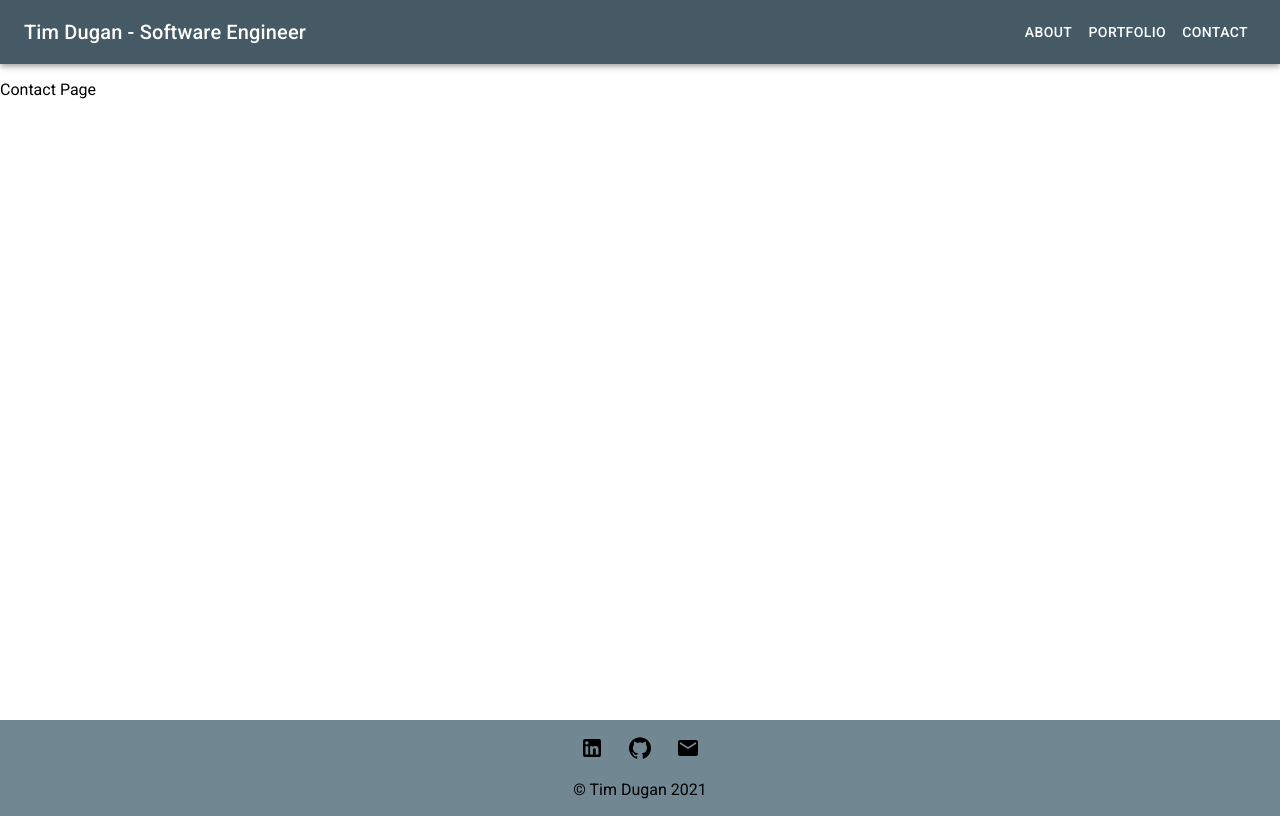
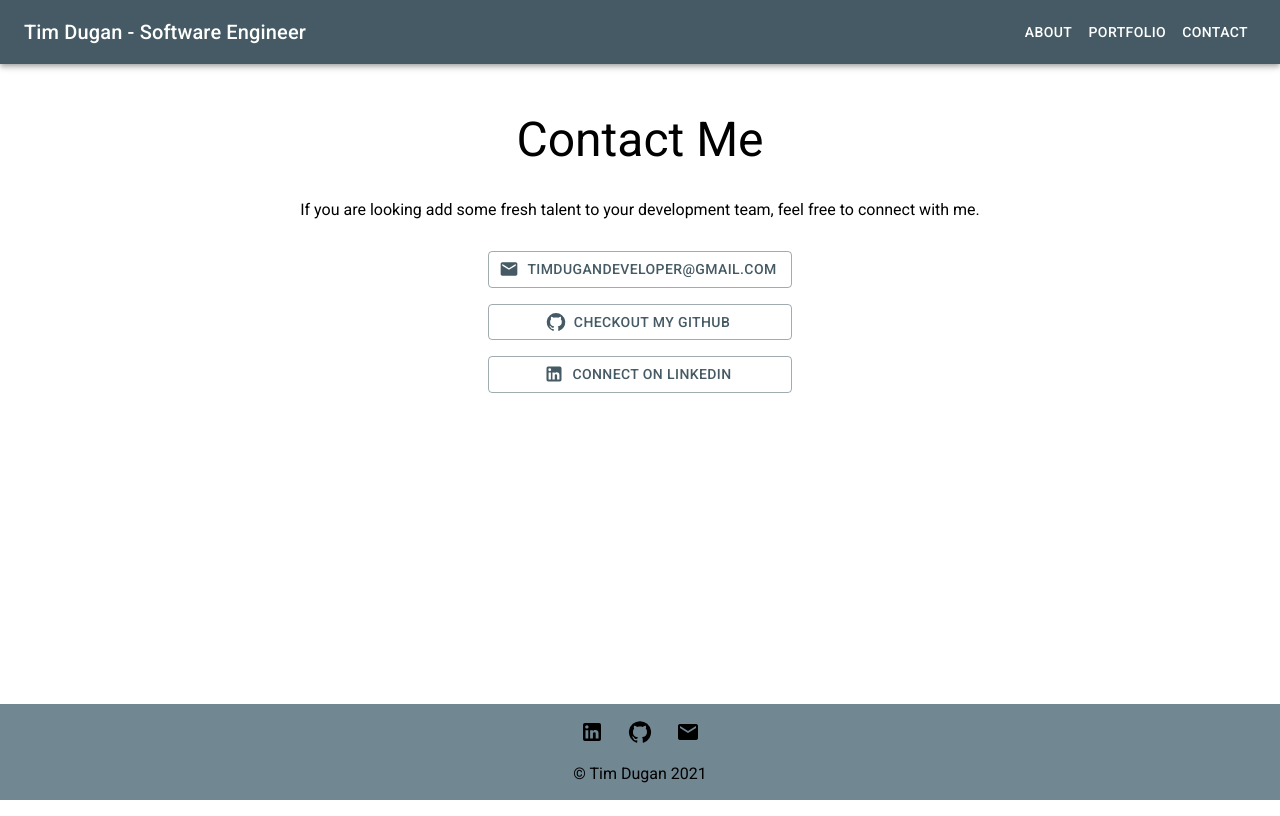
Before and after one commit to tadugan/tadugan.github.io, a React (Create React App) app: page /#/contact in a window 1280 px wide. Built offline with nearby package versions, Linux system fonts and the light colour scheme.

Commit message:
Fixed footer to bottom of the site

```diff
--- a/src/components/About/About.css
+++ b/src/components/About/About.css
@@ -1,6 +1,7 @@
 .about-body {
     margin: 72px;
     min-width: 400px;
+    height: 100%;
 }
 
 .about-picture {
--- a/src/components/App/App.css
+++ b/src/components/App/App.css
@@ -1,4 +1,4 @@
 .app-body {
     font-family: "Roboto", "Helvetica", "Arial", sans-serif;
-    min-height: 80vh;
+    padding-bottom: 80px;
 }
--- a/src/components/Contact/Contact.css
+++ b/src/components/Contact/Contact.css
@@ -1,3 +1,11 @@
 .contact-body {
-    min-height: 80vh;
+    margin: 48px;
 }
+
+.contact-link {
+    text-decoration: none;
+}
+
+.contact-button {
+    width: 304px;
+}
--- a/src/components/Contact/Contact.jsx
+++ b/src/components/Contact/Contact.jsx
@@ -1,10 +1,46 @@
+import { Email, GitHub, LinkedIn } from "@mui/icons-material";
+import { Button, Grid, Typography } from "@mui/material";
 import React from "react";
 import './Contact.css';
 
 function Contact() {
     return (
       <div className="contact-body">
-          <p>Contact Page</p>
+          <Grid
+            container
+            spacing={2}
+            direction="column"
+            justifyContent="center"
+            alignItems="center"
+          >
+            <Grid item>
+              <Typography variant="h3" component="h2">
+                  Contact Me
+              </Typography>
+            </Grid>
+            <Grid item>
+              <p>If you are looking add some fresh talent to your development team, feel free to connect with me.</p>
+            </Grid>
+            <Grid item>
+              <Button className="contact-button" variant="outlined" startIcon={<Email />}>
+                timdugandeveloper@gmail.com
+              </Button>
+            </Grid>
+            <Grid item>
+              <a className="contact-link" target="_blank" href="https://github.com/tadugan" rel="noopener noreferrer">
+                <Button className="contact-button" variant="outlined" startIcon={<GitHub />}>
+                    Checkout my Github
+                </Button>
+              </a>
+            </Grid>
+            <Grid item>
+              <a className="contact-link" target="_blank" href="https://www.linkedin.com/in/tim-dugan-engineer/" rel="noopener noreferrer">
+                <Button className="contact-button" variant="outlined" startIcon={<LinkedIn />}>
+                    Connect on LinkedIn
+                </Button>
+              </a>
+            </Grid>
+          </Grid>
       </div>
     );
   }
--- a/src/components/Footer/Footer.css
+++ b/src/components/Footer/Footer.css
@@ -2,8 +2,9 @@
     width: 100%;
     height: 80px;
     background-color: #718792;
+    position: absolute;
+    bottom: 0;
     text-align: center;
-    padding: auto 0px;
     padding: 16px 0 0 0;
 }
 
--- a/src/components/Portfolio/Portfolio.css
+++ b/src/components/Portfolio/Portfolio.css
@@ -1,3 +1,3 @@
 .portfolio-body {
-    min-height: 80vh;
+
 }
--- a/src/index.css
+++ b/src/index.css
@@ -1,4 +1,8 @@
 body {
+    /* TODO: */
+  min-height: 100vh;
+  position: relative;
+    /* TODO: */
   margin: 0;
   font-family: -apple-system, BlinkMacSystemFont, 'Segoe UI', 'Roboto', 'Oxygen',
     'Ubuntu', 'Cantarell', 'Fira Sans', 'Droid Sans', 'Helvetica Neue',
```
Also changed, not shown: src/components/App/App.js (indentation only).
